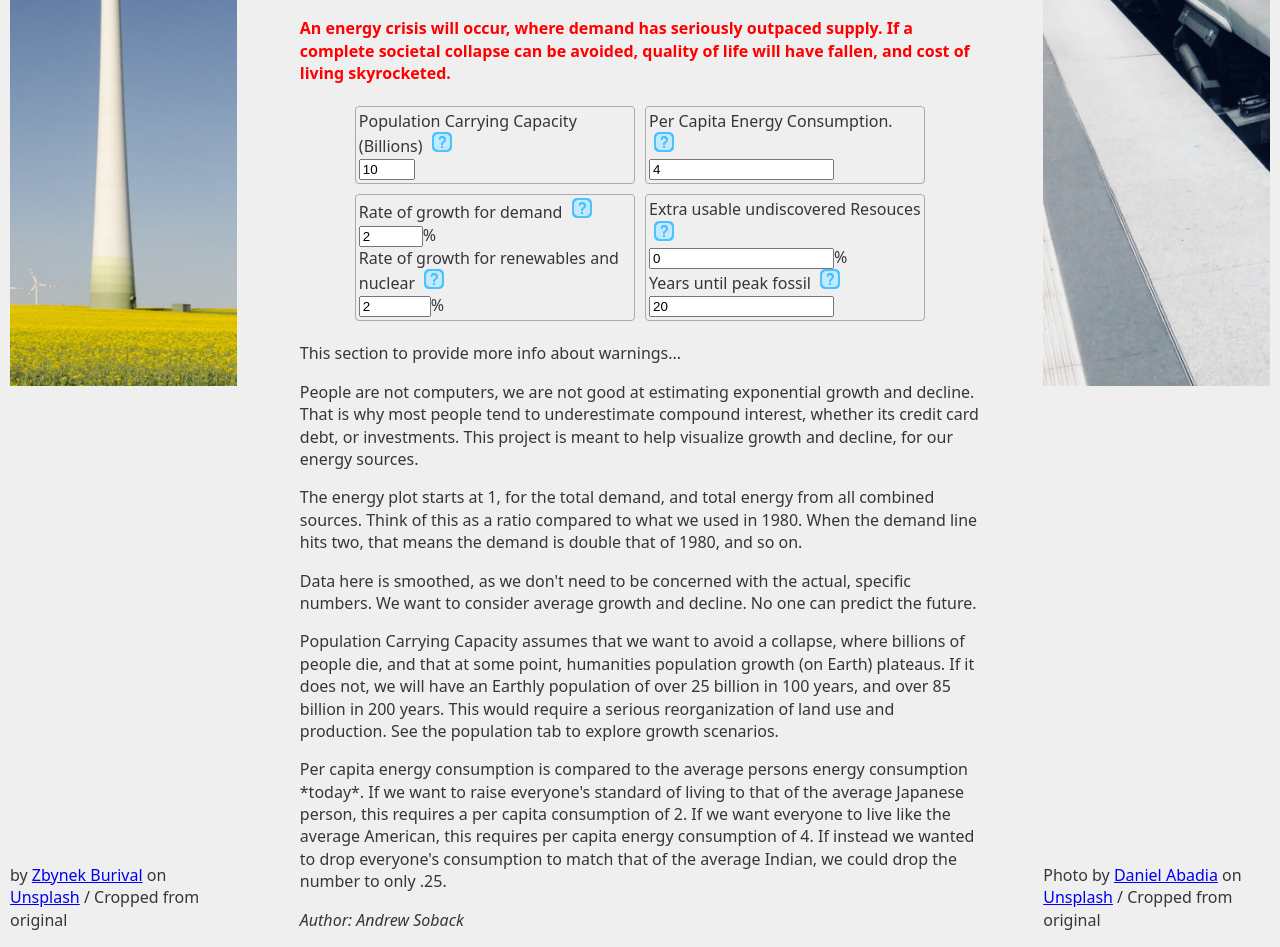
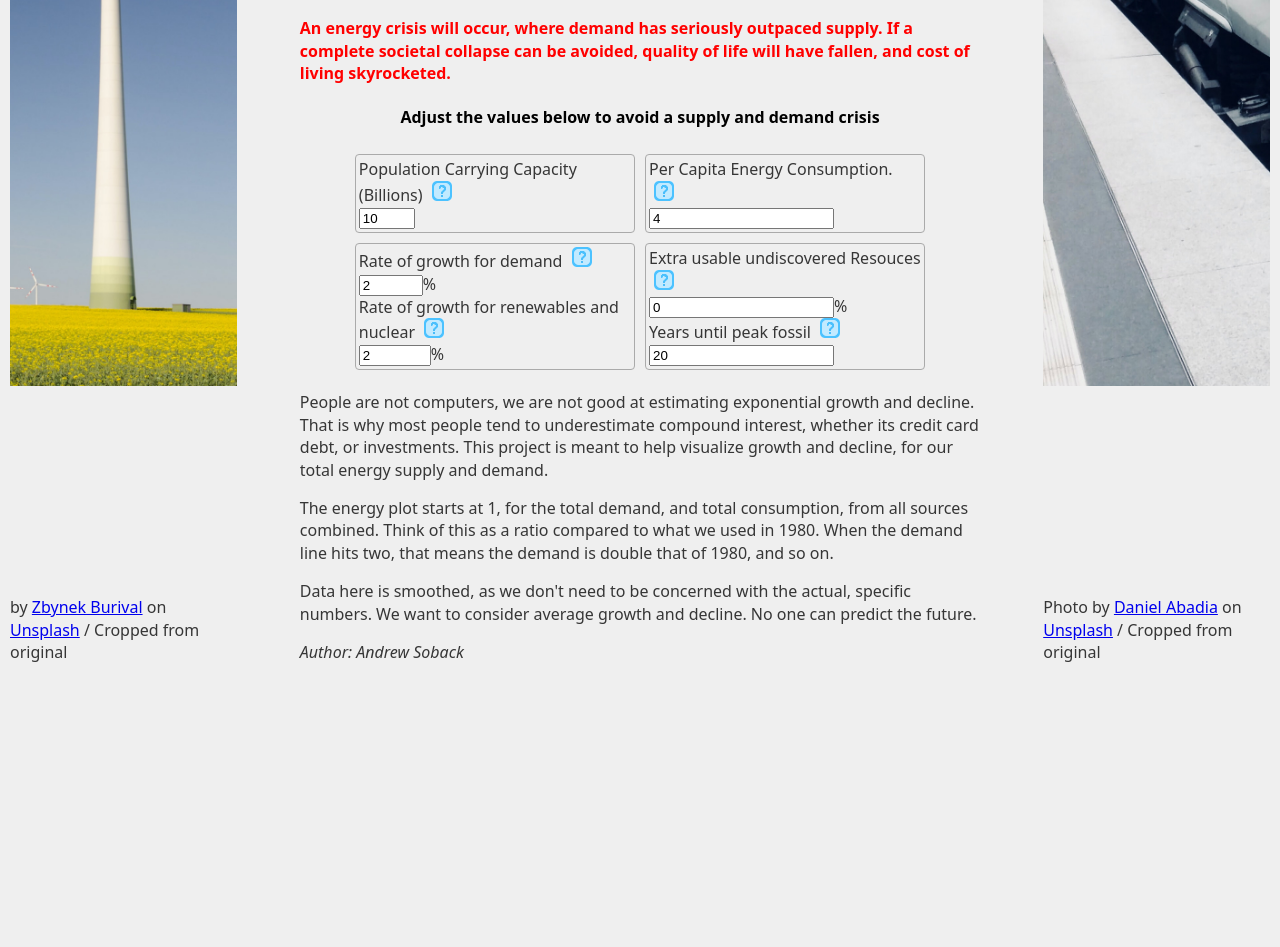
Before and after one commit to asoback/growth_scenarios, a website: page index.html in a window 1280 px wide. Shown: the part 521-1468 px from the top of the page. After the commit the page ends 1200 px from the top, so only its background shows below. Drawn offline with nearby package versions, Linux system fonts and the light colour scheme.

Commit message:
Update headers

```diff
--- a/index.html
+++ b/index.html
@@ -21,7 +21,7 @@
       <div class="title">
         <!--TODO-->
         <h1>I like wind turbines and trains</h1>
-        <h4>Adjust the values below to avoid a supply and demand crisis</h4>
+        <h4>and solar panels and bicycle lanes</h4>
       </div>
 
       <!--Chart Section-->
@@ -66,6 +66,7 @@
 
       <!--Form-->
       <div>
+        <h4 class="form-header">Adjust the values below to avoid a supply and demand crisis</h4>
         <div class="container">
           <div class="grid-column form-group">
             <div class="form-label">
@@ -74,7 +75,11 @@
                 <img src="public/images/question_mark.png" alt="help">
                 <span class="tooltip-text">
                   This is the point at which Earth's total human population
-                  will stabilize.
+                  will stabilize. This assumes that we want to avoid a collapse, where billions of
+                  people die, and that at some point, humanities population growth (on Earth) plateaus. If
+                  it does not, we will have an Earthly population of over 25 billion in 100 years, and
+                  over 85 billion in 200 years. This would require a serious reorganization of land use
+                  and production.
                 </span>
               </div>
             </div>
@@ -88,6 +93,11 @@
                 <span class="tooltip-text">
                   This is the maximum amount energy the average person will end up using, 100 years from now,
                   relative to today's average person. Subject to the rate of growth of demand.
+                  If we want to raise everyone's standard of living to that of the average
+                  Japanese person, this requires a per capita consumption of 2. If we want everyone to live like
+                  the average American, this requires per capita energy consumption of 4. If instead we
+                  wanted to drop everyone's consumption to match that of the average Indian, we could drop
+                  the number to only .25.
                 </span>
               </div>
             </div>
@@ -148,7 +158,7 @@
 
       <!--Info-->
       <div>
-          <p>This section to provide more info about warnings...</p>
+          <!-- Is this section needed?-->
       </div>
 
       <!--About-->
@@ -157,31 +167,16 @@
             People are not computers, we are not good at estimating exponential growth and decline.
             That is why most people tend to underestimate compound interest, whether its credit card
             debt, or investments. This project is meant to help visualize growth and decline, for
-            our energy sources.
+            our total energy supply and demand.
           </p>
           <p>
-            The energy plot starts at 1, for the total demand, and total energy from all combined
-            sources. Think of this as a ratio compared to what we used in 1980. When the demand line
-            hits two, that means the demand is double that of 1980, and so on.
+            The energy plot starts at 1, for the total demand, and total consumption, from all
+            sources combined. Think of this as a ratio compared to what we used in 1980.
+            When the demand line hits two, that means the demand is double that of 1980, and so on.
           </p>
           <p>
             Data here is smoothed, as we don't need to be concerned with the actual, specific
             numbers. We want to consider average growth and decline. No one can predict the future.
-          </p>
-          <p>
-            Population Carrying Capacity assumes that we want to avoid a collapse, where billions of
-            people die, and that at some point, humanities population growth (on Earth) plateaus. If
-            it does not, we will have an Earthly population of over 25 billion in 100 years, and
-            over 85 billion in 200 years. This would require a serious reorganization of land use
-            and production. See the population tab to explore growth scenarios.
-          </p>
-          <p>
-            Per capita energy consumption is compared to the average persons energy consumption
-            *today*. If we want to raise everyone's standard of living to that of the average
-            Japanese person, this requires a per capita consumption of 2. If we want everyone to live like
-            the average American, this requires per capita energy consumption of 4. If instead we
-            wanted to drop everyone's consumption to match that of the average Indian, we could drop
-            the number to only .25.
           </p>
       </div>
       <cite>
--- a/style.css
+++ b/style.css
@@ -151,3 +151,7 @@ h1, h4 {
   visibility: visible;
   opacity: 1;
 }
+
+.form-header {
+  text-align: center;
+}
```
